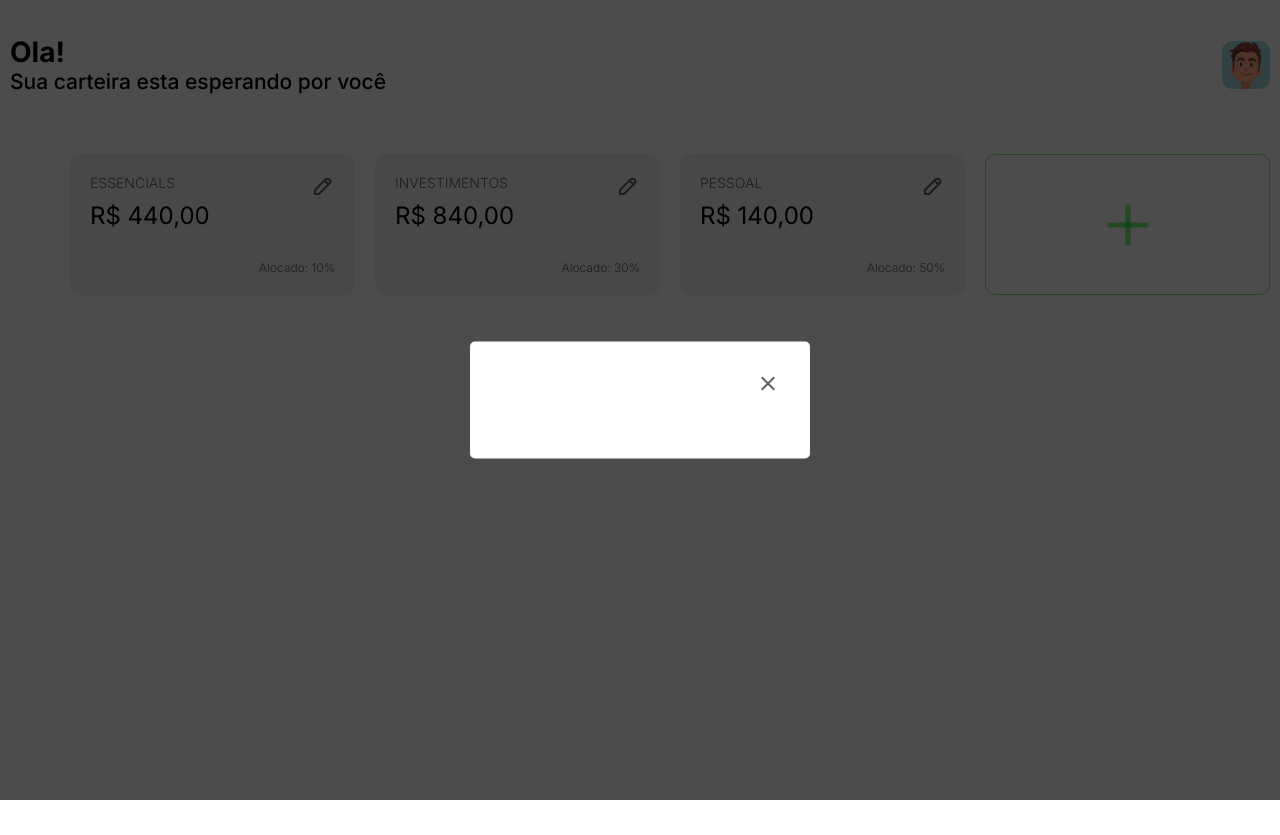
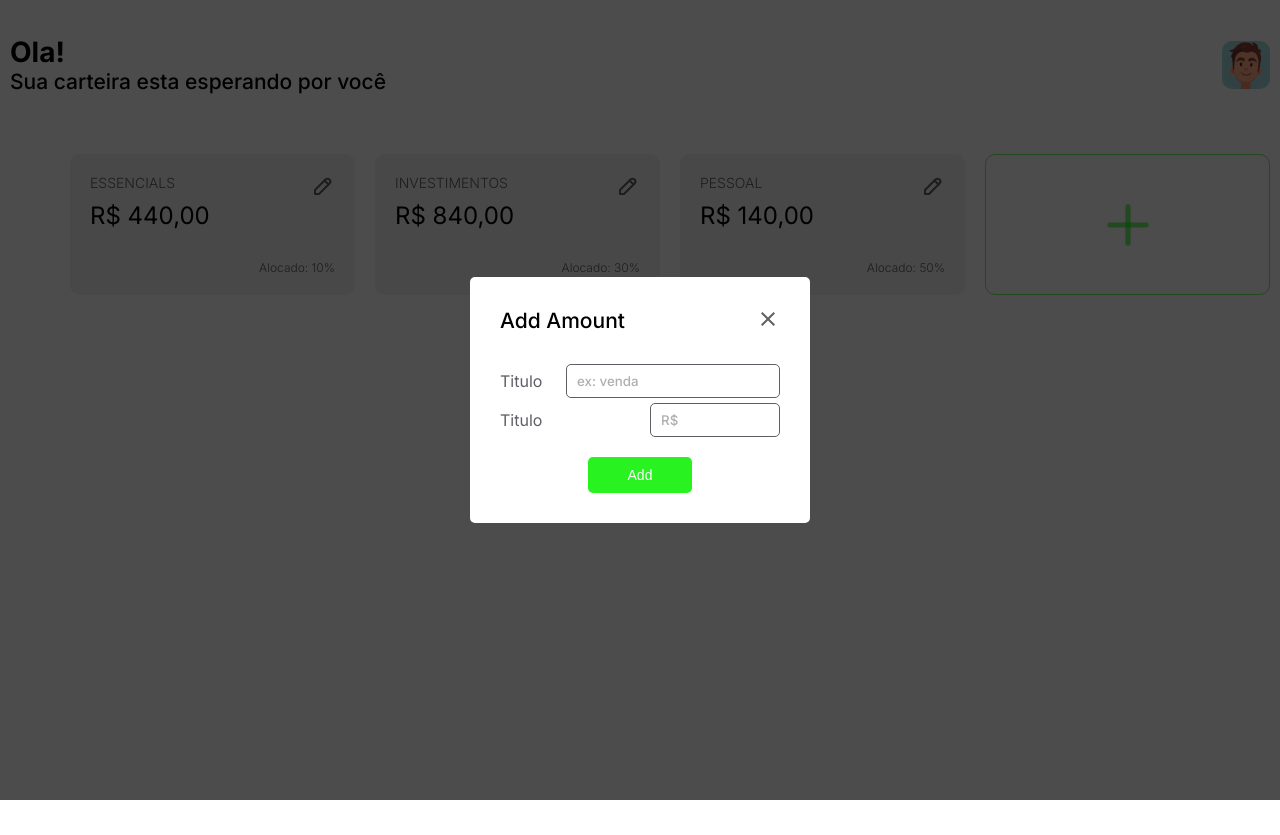
Before and after one commit to BVictorsk/Next_finance, a Next.js app: page / in a window 1280 px wide. Built offline with nearby package versions, Linux system fonts and the light colour scheme.

Commit message:
added modals components

```diff
--- a/src/components/CategoryCard/allCards.jsx
+++ b/src/components/CategoryCard/allCards.jsx
@@ -1,7 +1,7 @@
 import React from 'react'
 import CategoryCard from './CategoryCard'
 import NoCard from './NoCard'
-import Modal from '../UI/Modal'
+import AddAmount from './modals/AddAmount'
 import styles from'./allCards.module.scss'
 
 const DUMMY_DATA = [
@@ -16,7 +16,8 @@ const AllCards = () => {
 
   return (
     <>
-    <Modal />
+    <AddAmount />
+
     <section className={styles.section}>
       {cards}
       <NoCard />
--- /dev/null
+++ b/src/components/CategoryCard/modals/AddAmount.jsx
@@ -0,0 +1,29 @@
+import React from 'react'
+import Modal from 'src/components/UI/Modal'
+import styles from '../../../components/UI/Modal.module.scss'
+
+const AddAmount = () => {
+  return (
+    <Modal isOpen={true}conClose={() => {}} title="Add Amount">
+        <div>
+            <form className='.form'>
+                <div className={styles['label-input']}>
+                    <label htmlFor="title" className='p'>Titulo</label>
+                    <input type="text" id='title' name='title' placeholder='ex: venda' />
+                </div>
+                <div className={styles['label-input']}>
+                    <label htmlFor="title" className='p'>Titulo</label>
+                    <input type="text" id='amount' name='amount' placeholder='R$' className='max-width' />
+                </div>
+                <div className={styles.buttons}>
+                    <button type='submit' className='btn btn-primary' >
+                        Add
+                    </button>
+                </div>
+            </form>
+        </div>
+    </Modal>
+  )
+}
+
+export default AddAmount
--- a/src/components/UI/Modal.module.scss
+++ b/src/components/UI/Modal.module.scss
@@ -35,6 +35,38 @@
             cursor: pointer;
         }
     }
+
+    form {
+        width: 100%;
+
+        display: flex;
+        flex-direction: column;
+
+        justify-content: space-between;
+        align-items: center;
+
+        gap: .5rem;
+
+        .label-input {
+            width: 100%;
+
+            display: flex;
+
+            justify-content: space-between;
+            align-items: center;
+
+        }
+
+        .buttons {
+            display: flex;
+
+            align-self: center;
+
+            margin-top: 1.5rem;
+
+            gap: 1rem;
+        }
+    }
 }
 
 .overlay {
--- a/styles/globals.scss
+++ b/styles/globals.scss
@@ -13,6 +13,7 @@ html {
 body {
     font-family: $fontFamily;
     font-size: 1.6rem;
+
     min-height: 100vh;
 }
 
@@ -28,6 +29,55 @@ h2, .h2{
     color: $black;
 }
 
+p, .p {
+    font-size: 1.6rem;
+    font-weight: 400;
+    color: $text;
+}
+
+.btn {
+    border: none;
+
+    padding: 1rem 4rem;
+
+    border-radius: .5rem;
+
+    font-size: 1.4rem;
+    font-weight: 500;
+    outline: none;
+
+    cursor: pointer;
+
+    &.btn-primary {
+        background-color: $income;
+        color: $white;
+
+        &:hover {
+            background-color: lighten($income, 3);
+        }
+    }
+}
+
+input[type='text'] {
+    border: 1px solid $text;
+    border-radius: .5rem;
+
+    padding: .8rem 1rem;
+
+    font-family: $fontFamily;
+    color: $text;
+    outline: none;
+
+    &::placeholder {
+        font-weight: 500;
+        color: rgba($text, .5);
+    }
+
+    &.max-width {
+        max-width: 13rem;
+    }
+}
+
 .icon {
     color: $text;
 
```
Also changed, not shown: src/components/UI/Modal.jsx (+8 -9 lines).
